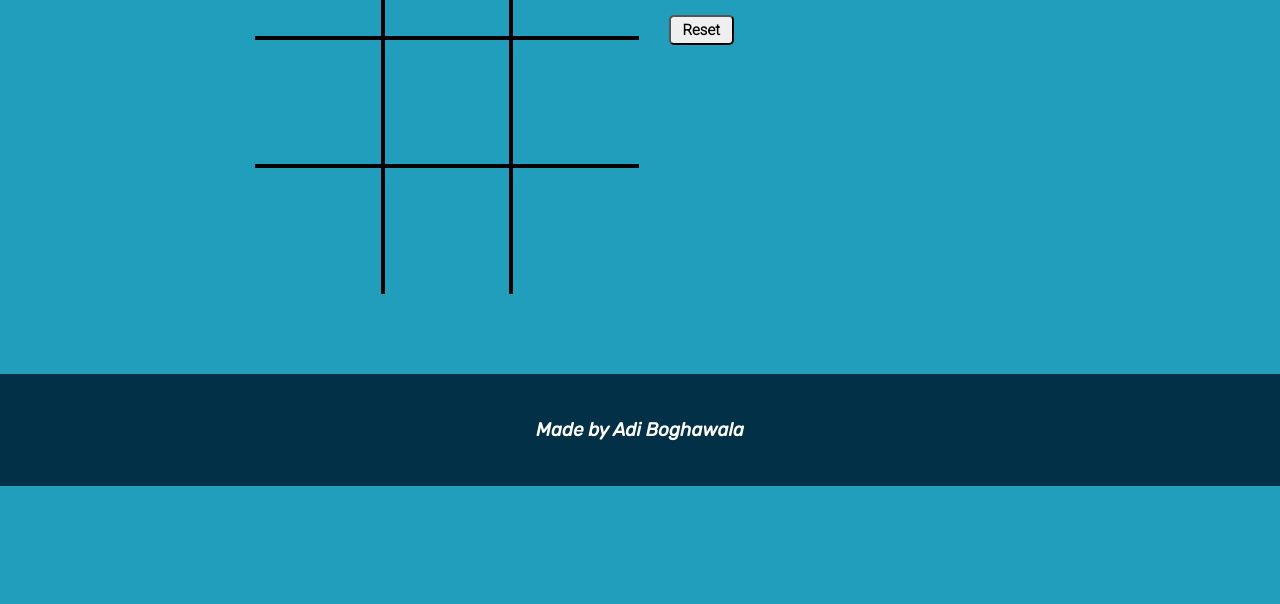
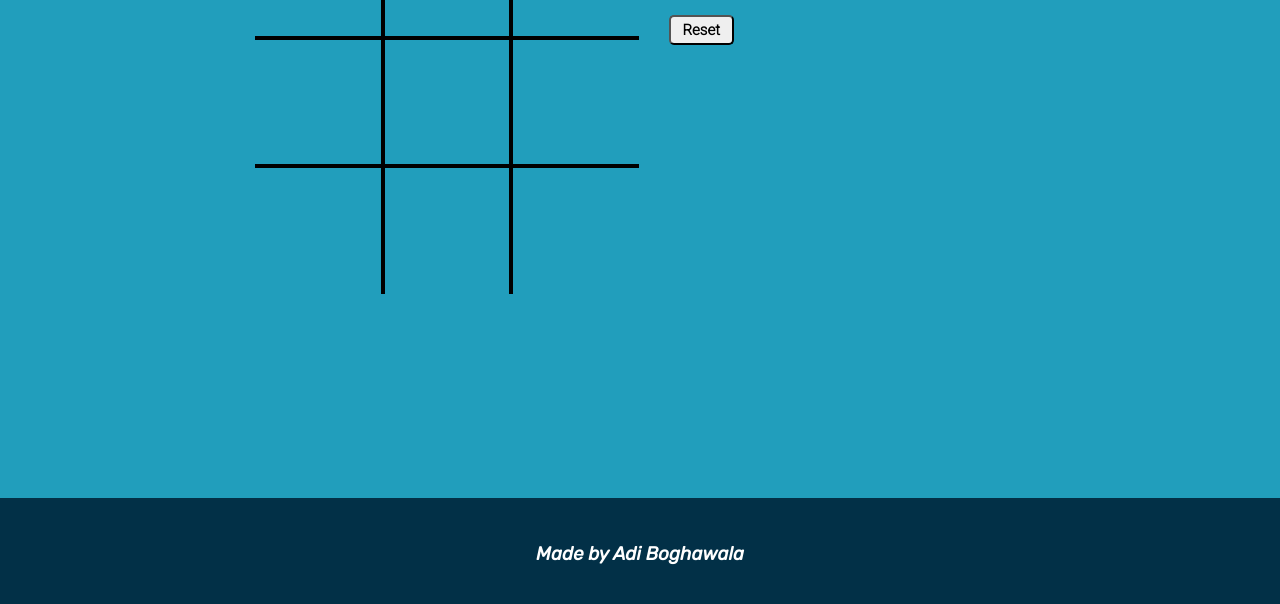
Before and after one commit to Adi-204/TicTacToe, a plain HTML site: page index.html in a window 1280 px wide. Shown: the part 190-794 px from the top of the page. Drawn offline with Linux system fonts and the light colour scheme.

Commit message:
Fixed Footer

```diff
--- a/index.html
+++ b/index.html
@@ -8,11 +8,14 @@
     <link rel="stylesheet" href="responsive.css">
 </head>
 <body>
+    <header>
     <nav>
         <ul>
             <li>#TicTacToe</li>
         </ul>
     </nav>
+    </header>
+    <main>
     <div class="gameContainer">
         <div class="container">
             <div class="box bl bt"><span class="txt"></span></div>
@@ -36,6 +39,7 @@
             </div>
         </div>
     </div>
+    </main>
     <footer>
         <h3>Made by Adi Boghawala</h3>
     </footer>
--- a/styles.css
+++ b/styles.css
@@ -84,6 +84,9 @@ footer{
     display: flex;
     color: white;
     justify-content: center;
-    margin-top: 80px;
     align-items: center;
+    position: fixed;
+    left: 0;
+    bottom: 0;
+    width: 100%;
 }
```
